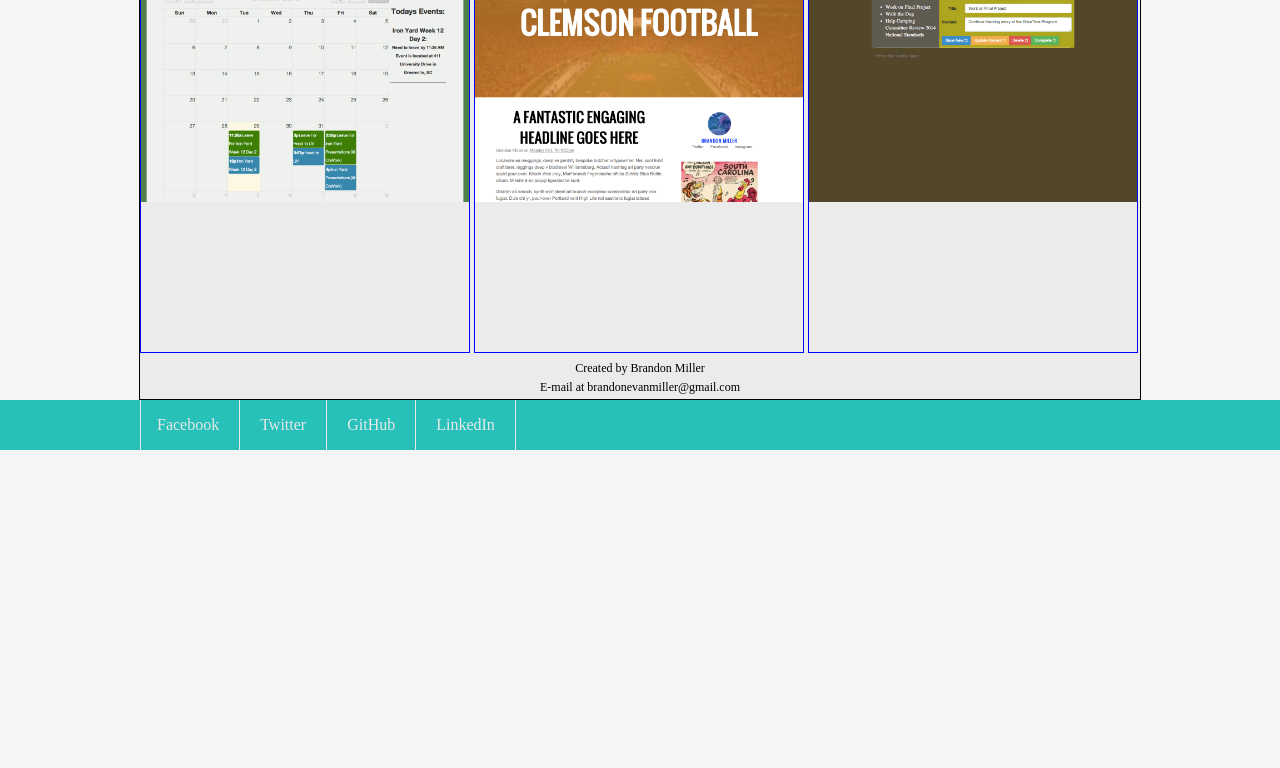
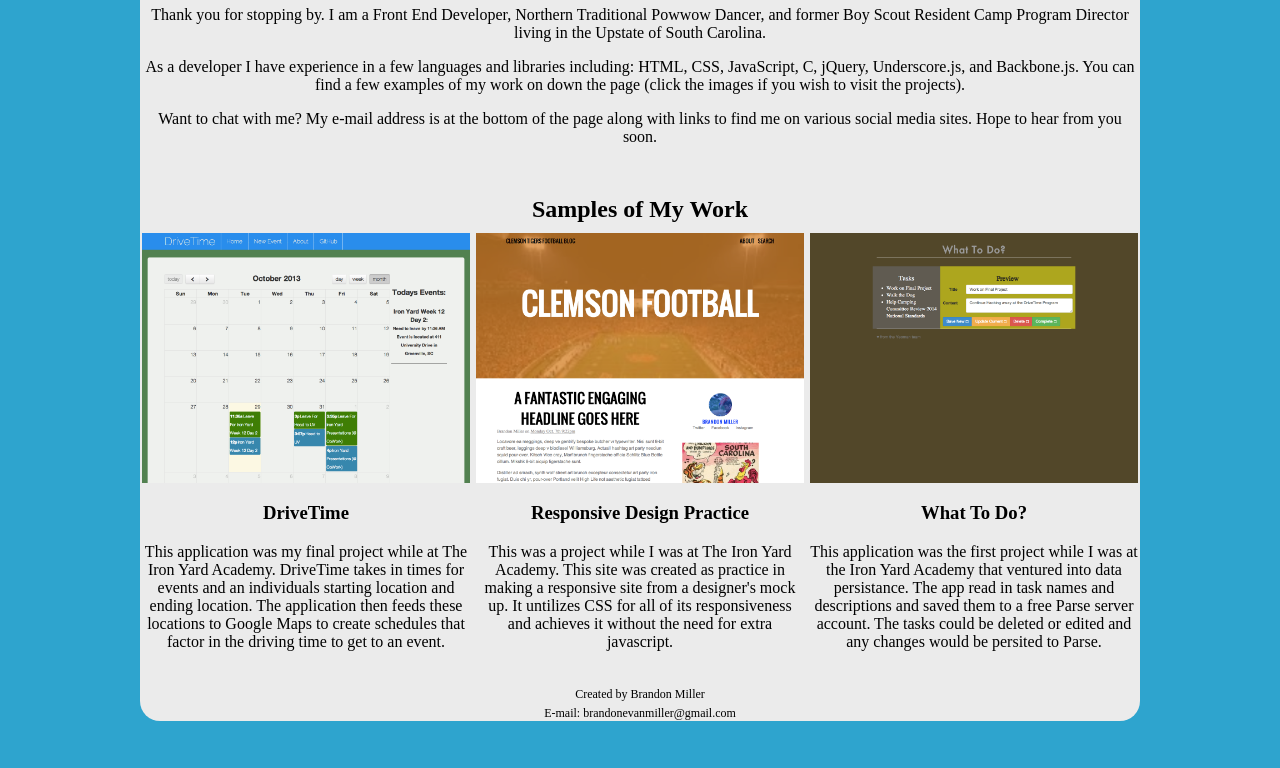
Before and after one commit to BrandonEMiller/BrandonEMiller.github.io, a plain HTML site: page index.html in a window 1280 px wide. Shown: the part 177-945 px from the top of the page. Before the commit the page ends 800 px from the top, so only its background shows below. Drawn offline with Linux system fonts and the light colour scheme; a web font is replaced by a local one.

Commit message:
Added some description text and some base stylings

```diff
--- a/index.html
+++ b/index.html
@@ -35,7 +35,15 @@
 
     <div class="container">
 
-      <div class="intro"></div>
+      <div class="intro">
+        <h1>Welcome to my site!</h1>
+
+        <p>Thank you for stopping by. I am a Front End Developer, Northern Traditional Powwow Dancer, and former Boy Scout Resident Camp Program Director living in the Upstate of South Carolina.</p>
+
+        <p>As a developer I have experience in a few languages and libraries including: HTML, CSS, JavaScript, C, jQuery, Underscore.js, and Backbone.js.  You can find a few examples of my work on down the page (click the images if you wish to visit the projects).</p>
+
+        <p>Want to chat with me?  My e-mail address is at the bottom of the page along with links to find me on various social media sites.  Hope to hear from you soon.</p>
+      </div>
 
       <div class="work_sample_container">
         <h2>Samples of My Work</h2>
@@ -45,6 +53,8 @@
 
             </div>
           </a>
+          <h3>DriveTime</h3>
+          <p>This application was my final project while at The Iron Yard Academy.  DriveTime takes in times for events and an individuals starting location and ending location.  The application then feeds these locations to Google Maps to create schedules that factor in the driving time to get to an event.</p>
         </div>
 
         <div class="sample">
@@ -53,6 +63,9 @@
 
             </div>
           </a>
+          <h3>Responsive Design Practice</h3>
+          <p>This was a project while I was at The Iron Yard Academy.  This site was created as practice in making a responsive site from a designer's mock up.  It untilizes CSS for all of its responsiveness and achieves it without the need for extra javascript.</p>
+
         </div>
         <div class="sample">
           <a href="http://brandonemiller.github.io/ToDoList/index.html">
@@ -60,10 +73,12 @@
 
             </div>
           </a>
+          <h3>What To Do?</h3>
+          <p>This application was the first project while I was at the Iron Yard Academy that ventured into data persistance.  The app read in task names and descriptions and saved them to a free Parse server account.  The tasks could be deleted or edited and any changes would be persited to Parse.</p>
         </div>
       </div>
       <div class="container_bottom_text">Created by Brandon Miller</div>
-      <div class="container_bottom_text">E-mail at brandonevanmiller@gmail.com</div>
+      <div class="container_bottom_text">E-mail: brandonevanmiller@gmail.com</div>
     </div>
 
     <footer>
--- a/stylesheets/styles.css
+++ b/stylesheets/styles.css
@@ -1,7 +1,7 @@
 body {
   margin: 0;
   padding: 0;
-  background: #F5F5F5;
+  background: rgb(46,164,206);
   position: relative;
 }
 
@@ -10,7 +10,6 @@
   width: 100%;
   height: 75px;
   margin: 0 auto;
-  position: fixed;
 }
 
 .header_name {
@@ -40,25 +39,34 @@
 
 .container {
   width: 1000px;
-  margin: 0 auto 0;
-  border: 1px solid black;
+  margin: 50px auto;
   background: rgb(235, 235, 235);
+  border-radius: 20px;
+}
+
+.container h1{
+  text-align: center;
+}
+
+.container p {
+  text-align: center;
 }
 
 .intro {
-  margin-top: 100px;
+  margin-top: 50px;
 }
 
 .work_sample_container h2{
   text-align: center;
-  margin-bottom: 0px;
+  margin: 50px auto 10px;
 }
 
 .sample {
   width: 328px;
-  border: 1px solid blue;
-  height: 400px;
+  height: 450px;
   display: inline-block;
+  vertical-align: top;
+  margin-left: 2px;
 
 }
 
@@ -97,6 +105,10 @@
   width: 100%;
   height: 250px;
 
+}
+
+.container h3{
+  text-align: center;
 }
 
 .container_bottom_text {
```
